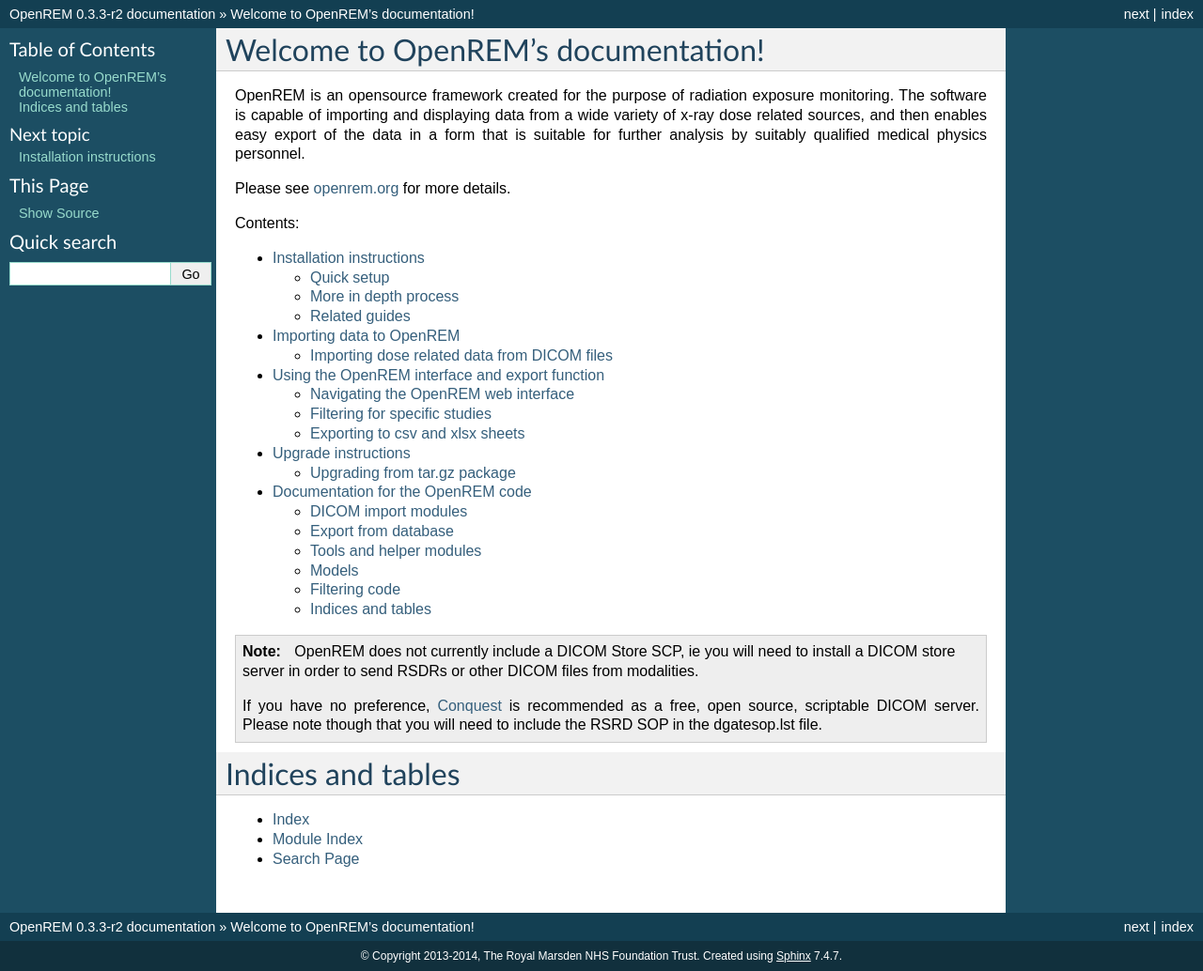
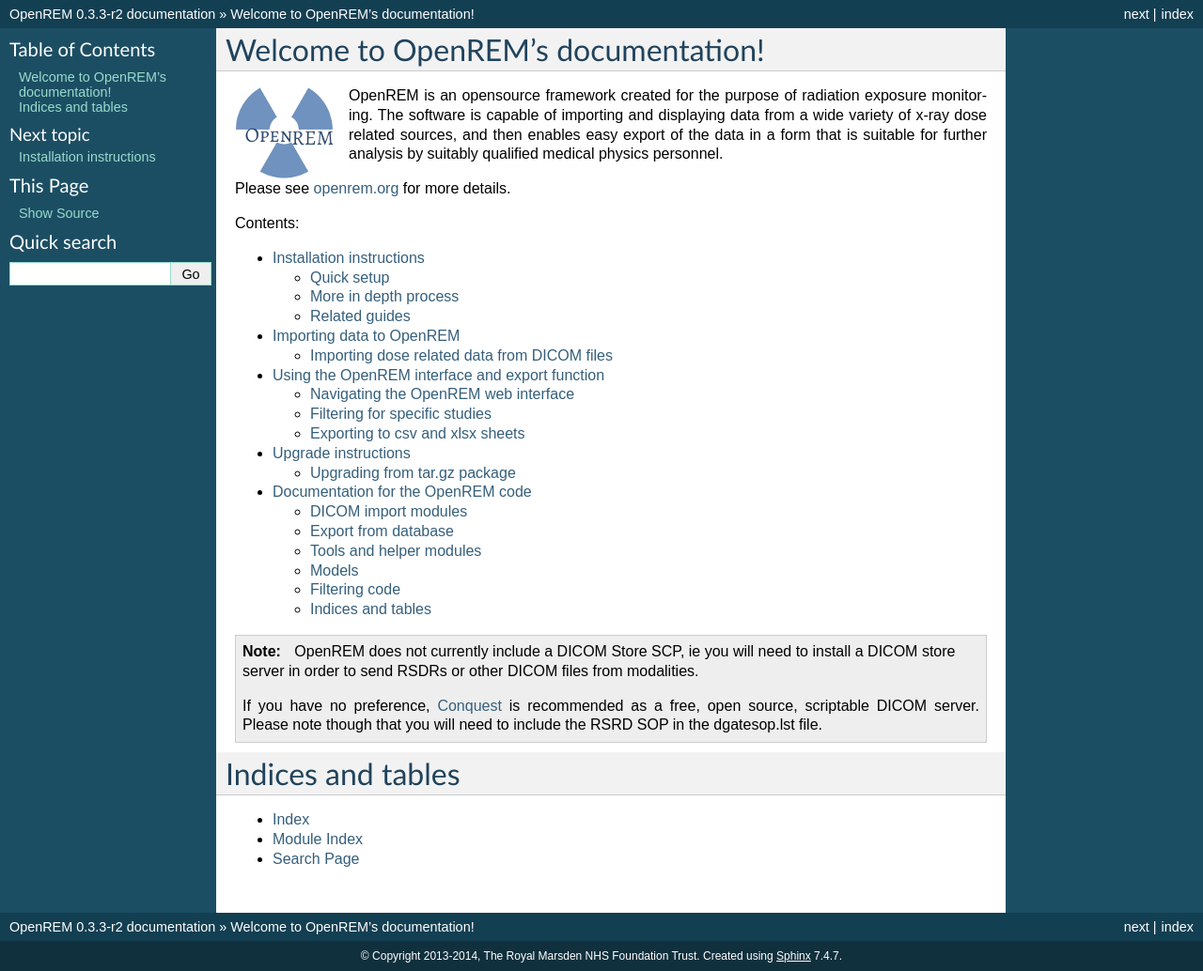
Before and after one commit to ckswilliams/modOpenREM, a Sphinx documentation site: the page built from docs/index.rst, in a window 1280 px wide. Shown: the whole page at 94% size. Built offline with Sphinx 7.4.7, drawn with Linux system fonts in a browser that asks for light colours.

Commit message:
Adding OpenREM logo to the index page.

```diff
--- a/docs/index.rst
+++ b/docs/index.rst
@@ -1,5 +1,11 @@
 Welcome to OpenREM's documentation!
 ===================================
+
+.. image:: openrem0105.png
+    :width: 105px
+    :align: left
+    :height: 105px
+    :alt: OpenREM logo
 
 OpenREM is an opensource framework created for the purpose of radiation
 exposure monitoring. The software is capable of importing and displaying
```
Also changed, not shown: docs/openrem0105.png (added).
